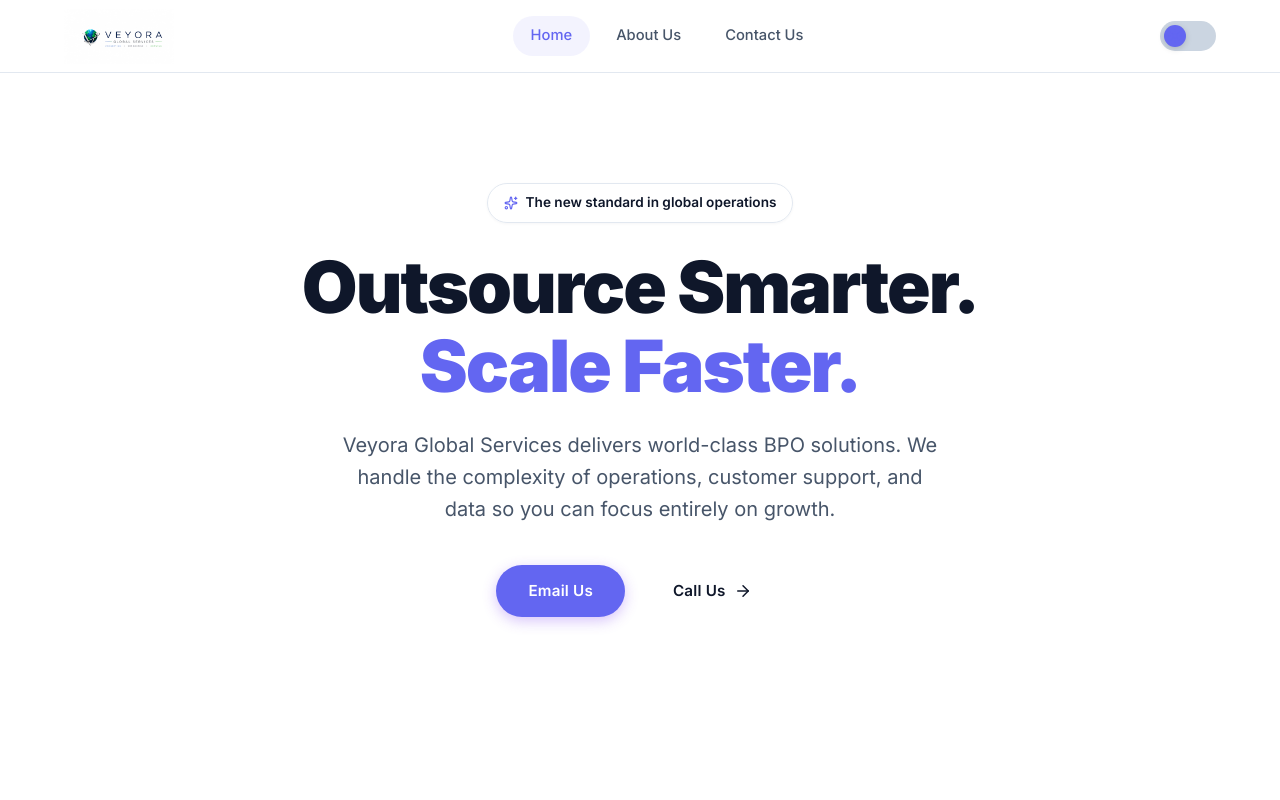
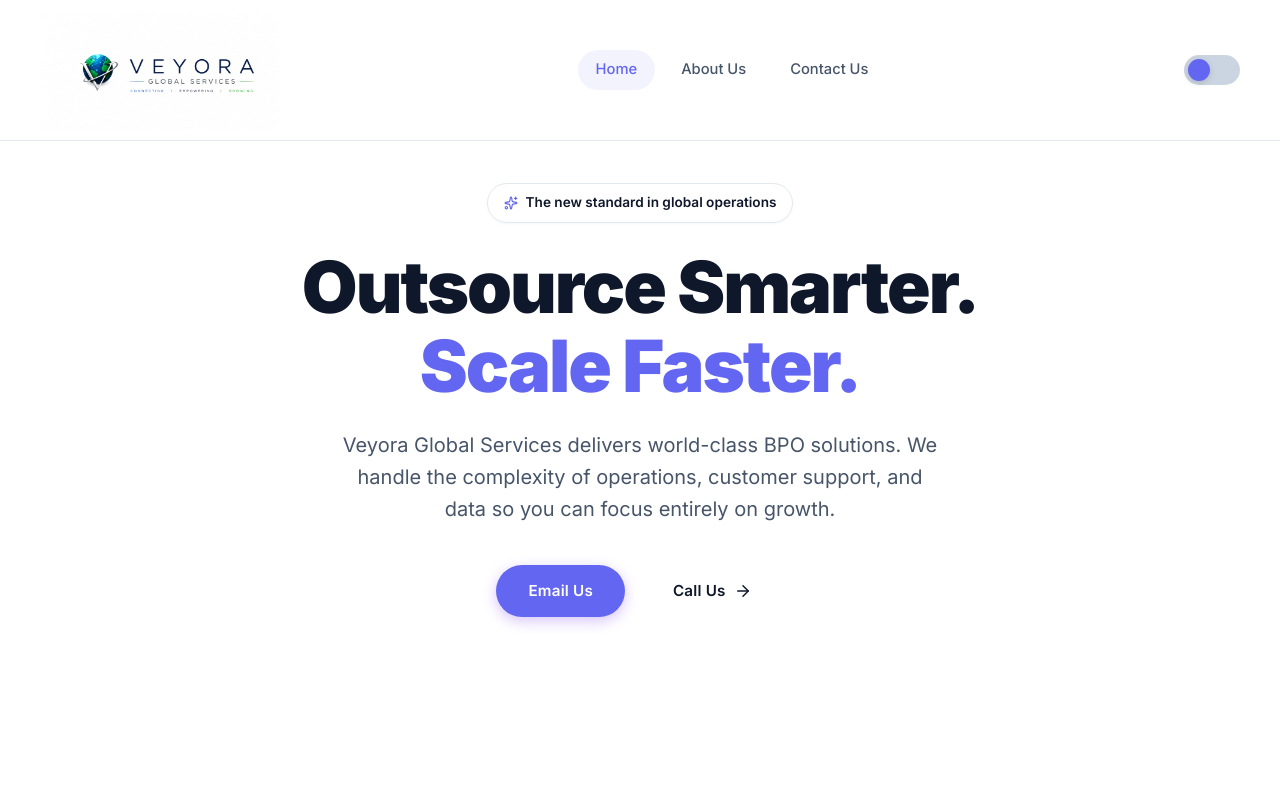
Before and after one commit to Vishnu9106/veyora-global-services, a React (Vite) app: page / in a window 1280 px wide. Shown: the top 800 px of the page. Built offline with nearby package versions, Linux system fonts and the light colour scheme.

Commit message:
Increase logo size by 3x

```diff
--- a/src/components/Footer.jsx
+++ b/src/components/Footer.jsx
@@ -30,7 +30,7 @@
         <div className="footer-content">
           <div>
             <div className="footer-brand-name" style={{ marginBottom: '1.5rem' }}>
-              <img src="/logo.jpg" alt="Veyora Global Services" style={{ height: '70px', objectFit: 'contain' }} />
+              <img src="/logo.jpg" alt="Veyora Global Services" style={{ height: '144px', objectFit: 'contain' }} />
             </div>
             <p className="footer-brand-desc" style={{ marginBottom: '2rem' }}>
               Providing top-notch customer service outsourcing solutions to help your business thrive.
--- a/src/components/Navbar.jsx
+++ b/src/components/Navbar.jsx
@@ -16,7 +16,7 @@
     <nav className="navbar">
       <div className="container navbar-inner">
         <Link to="/" className="navbar-brand">
-          <img src="/logo.jpg" alt="Veyora Global Services" style={{ height: '55px', objectFit: 'contain' }} />
+          <img src="/logo.jpg" alt="Veyora Global Services" style={{ height: '120px', objectFit: 'contain' }} />
         </Link>
 
         <div className={`navbar-links ${menuOpen ? 'open' : ''}`}>
--- a/src/index.css
+++ b/src/index.css
@@ -284,7 +284,8 @@
   display: flex;
   align-items: center;
   justify-content: space-between;
-  height: 72px;
+  min-height: 72px;
+  padding: 10px 0;
 }
 
 .navbar-brand {
```
